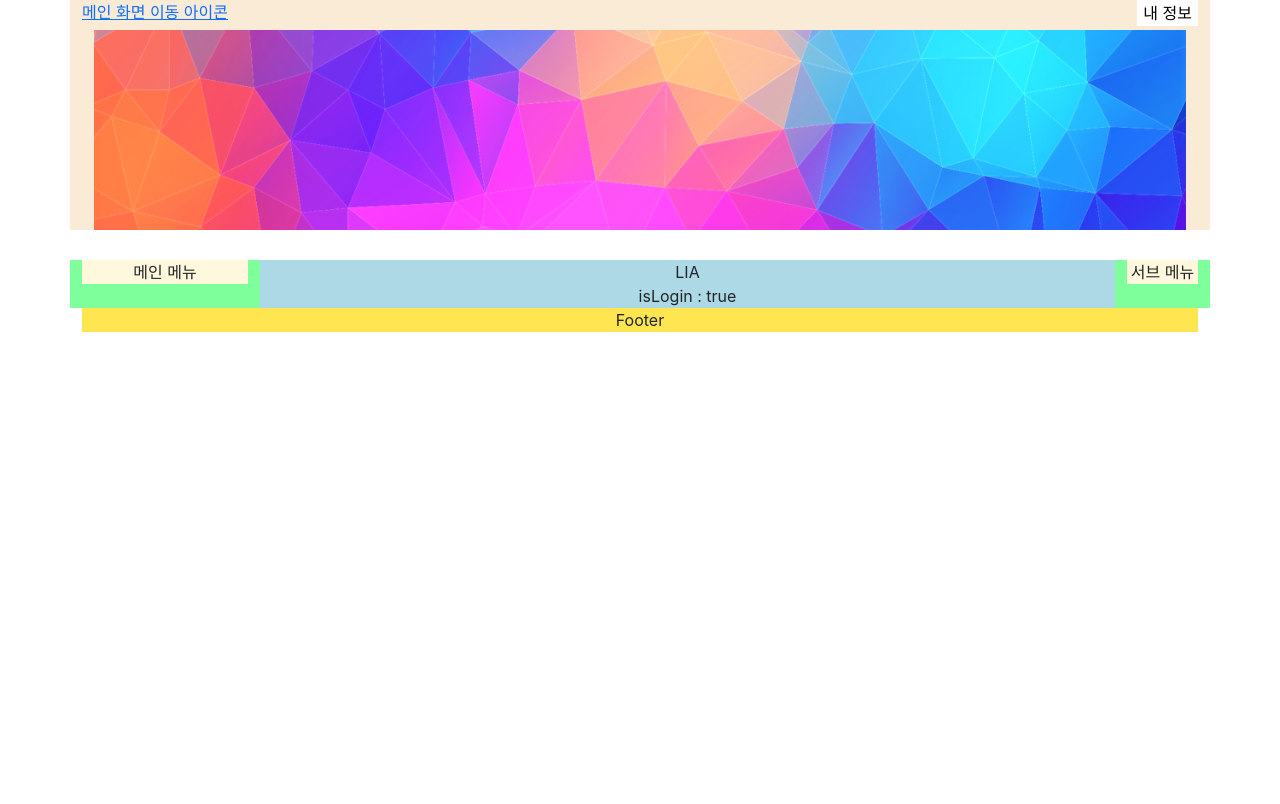
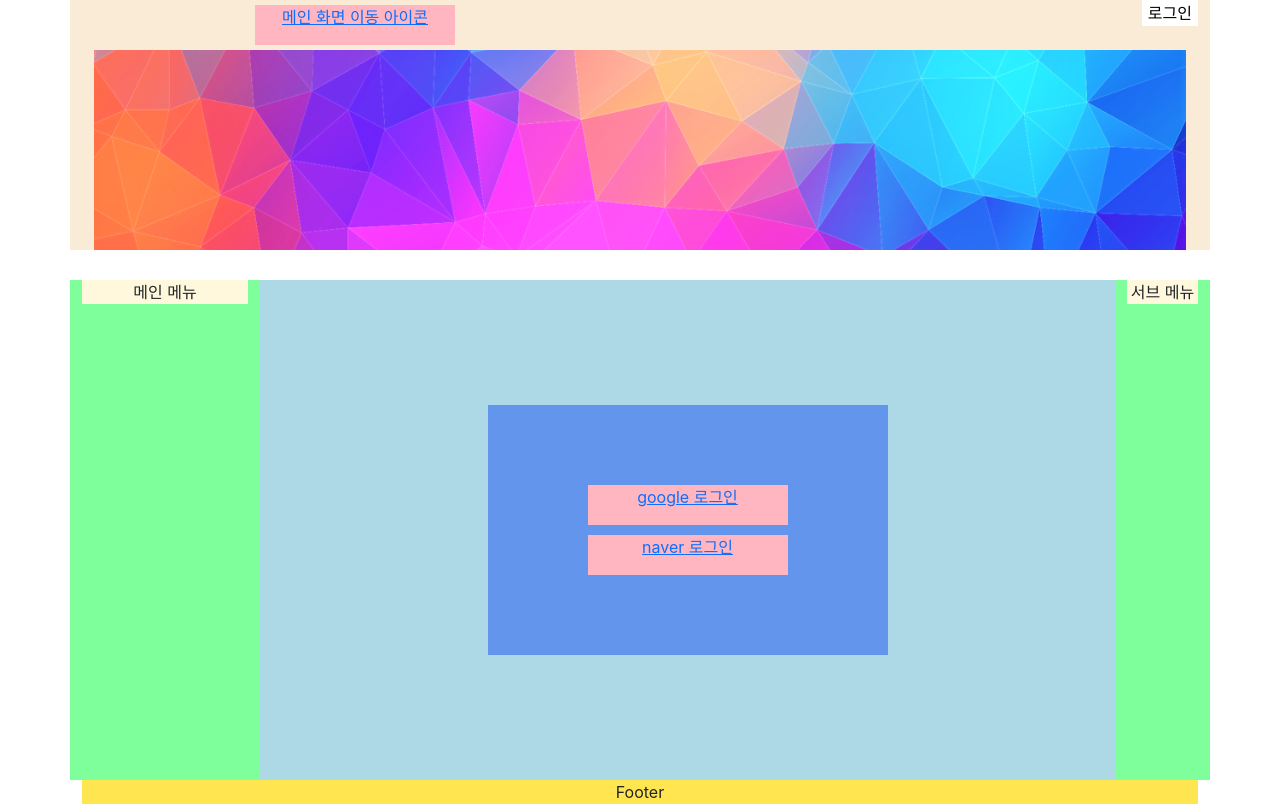
Before and after one commit to Lee-HT/codelia, a React (Create React App) app: page /login in a window 1280 px wide. Built offline with nearby package versions, Linux system fonts and the light colour scheme; no server answers.

Commit message:
Login Page 프로토 구현

```diff
--- a/src/contexts/Login/LoginContext.js
+++ b/src/contexts/Login/LoginContext.js
@@ -6,6 +6,7 @@ export default function LoginProvider({ children }) {
   const [userInfo, setUser] = useState({
     isLogin: false,
     username: "LIA",
+    uid: null,
   });
 
   const setUserInfo = useCallback(
--- a/src/pages/Comment/CommentDetail/CommentDetail.js
+++ b/src/pages/Comment/CommentDetail/CommentDetail.js
@@ -1,4 +1,4 @@
-import CommentList from "components/Comment/List/CommentList";
+import CommentList from "pages/Comment/List/CommentList";
 import CommentSave from "components/Comment/Save/CommentSave";
 import "./CommentDetail.css";
 
--- a/src/pages/Login/Login.css
+++ b/src/pages/Login/Login.css
@@ -0,0 +1,26 @@
+.login-container {
+  width: 100%;
+  height: 500px;
+  position: relative;
+}
+
+.login-area {
+  width: 400px;
+  height: 250px;
+  background-color: cornflowerblue;
+  position: absolute;
+  left: 50%;
+  top: 50%;
+  transform: translate(-50%, -50%);
+  display: flex;
+  flex-direction: column;
+  justify-content: center;
+  align-items: center;
+}
+
+a {
+  width: 200px;
+  height: 40px;
+  background-color: lightpink;
+  margin: 5px auto;
+}
--- a/src/pages/Login/Login.js
+++ b/src/pages/Login/Login.js
@@ -5,14 +5,28 @@ import "./Login.css";
 export default function Login() {
   const { userInfo, setUserInfo } = useContext(LoginContext);
 
-  useEffect(() => {
-    setUserInfo("isLogin", true);
-  }, [setUserInfo]);
+  useEffect(() => {});
+
+  const providers = ["google", "naver"];
 
   return (
-    <div>
-      <div>{userInfo.username}</div>
-      <div>{"isLogin : " + userInfo.isLogin}</div>
+    <div className="login-container">
+      <div className="login-area">
+          {providers?.map((provider) => {
+            return (
+                <a
+                  title={provider + " 로그인"}
+                  href={
+                    process.env.REACT_APP_HOST +
+                    "/api/oauth2/authorization/" +
+                    provider
+                  }
+                >
+                  {provider} 로그인
+                </a>
+            );
+          })}
+      </div>
     </div>
   );
 }
```
Also changed, not shown: src/pages/Comment/List/CommentList.css (renamed from src/components/Comment/List/CommentList.css), src/pages/Comment/List/CommentList.js (renamed from src/components/Comment/List/CommentList.js).
